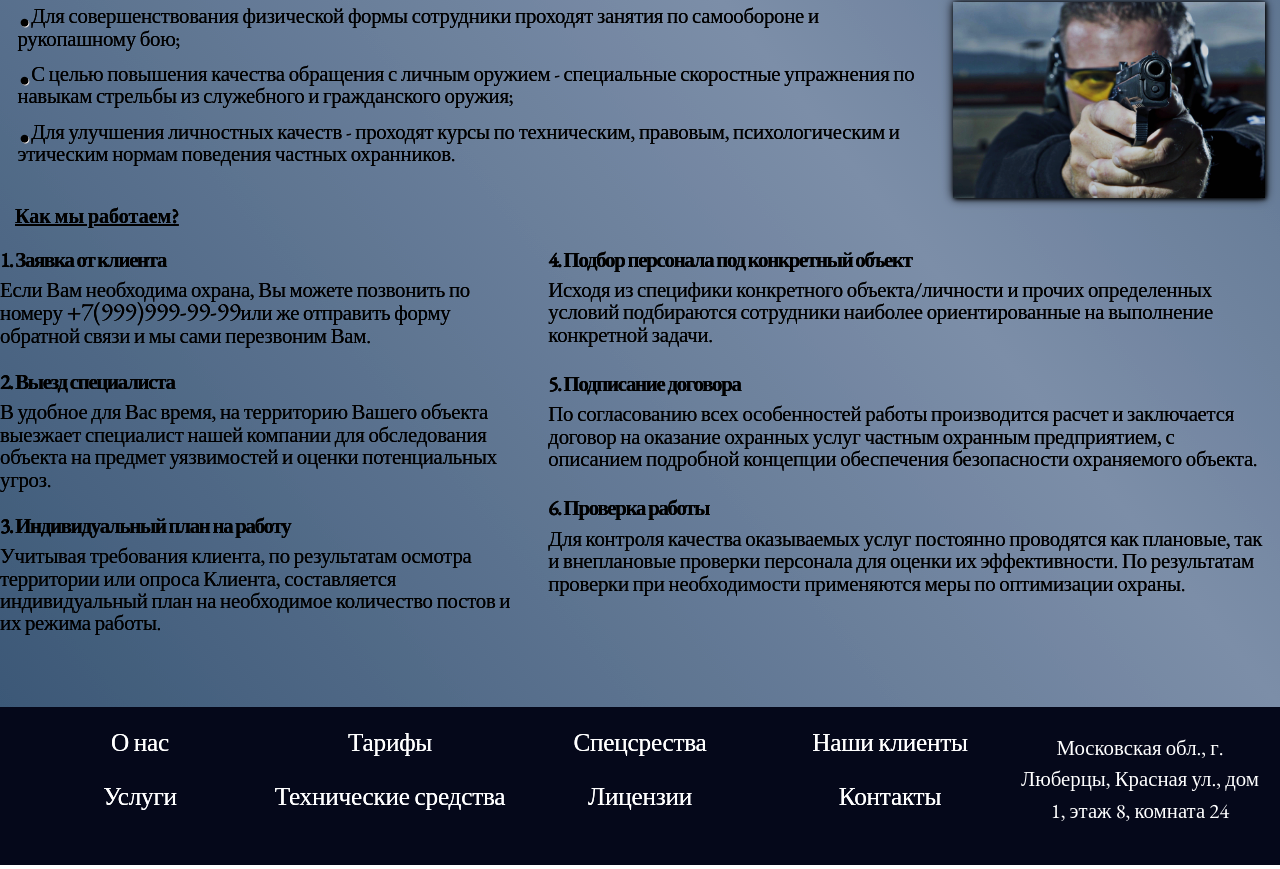
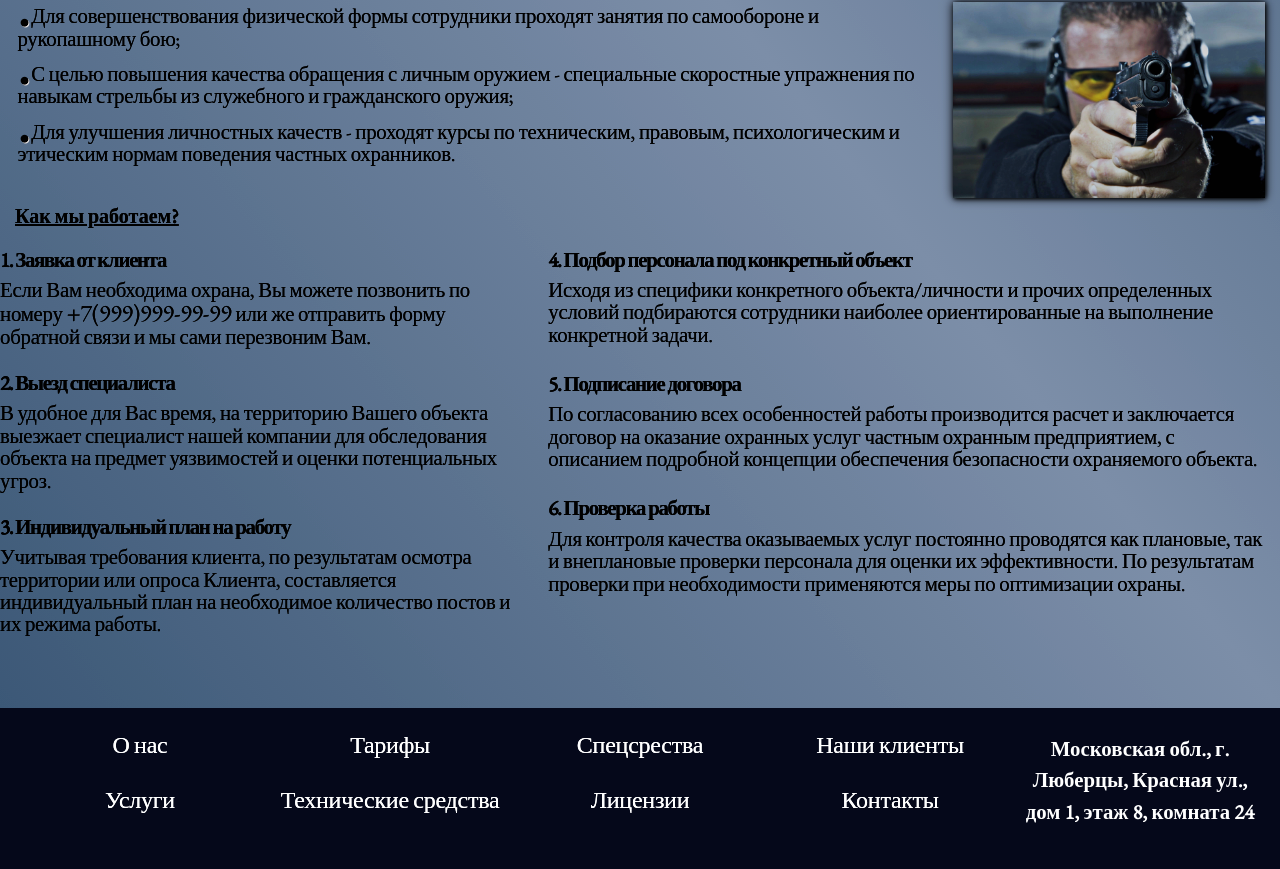
Before and after one commit to AnigalHub/Valencia, a Nuxt app: page /company in a window 1280 px wide. Shown: the part 970-1839 px from the top of the page. Built offline with nearby package versions, Linux system fonts and the light colour scheme; a web font is replaced by a local one.

Commit message:
изменены стили

```diff
--- a/components/myfooter.vue
+++ b/components/myfooter.vue
@@ -65,7 +65,7 @@
     font-size: 1.42rem;
     font-family: "EB Garamond", serif;
     background: #05081a;
-    font-weight: 500;
+    font-weight: 600;
   }
   a{
     color: white !important;
--- a/components/secondary_pages/styles.scss
+++ b/components/secondary_pages/styles.scss
@@ -19,8 +19,8 @@ $imgWidth100percent:100%;
   font-family: $font;
   font-weight: $fontWeight400 !important;
   letter-spacing: -.25px;
-  font-size: 1.58rem;
-  line-height: 1.4rem;
+  font-size: 1.5rem;
+  line-height: 1.5rem;
   filter: contrast(120%)brightness(170%);
   text-shadow: 0 0 .15px $shadeOfBlack;
   color: $shadeOfBlack;
@@ -172,8 +172,8 @@ textarea{
 }
 #shield{
   .color_white{fill: white;}
-  .color_dark_blue{fill: #154e80;}
-  .color_light_blue{fill: #3a799e;}
+  .color_dark_blue{fill: #0d3b63;}
+  .color_light_blue{fill: #30749c;}
   .outline_light{
     stroke: white;
     stroke-width: 2;
--- a/pages/company.vue
+++ b/pages/company.vue
@@ -78,9 +78,9 @@
             {skill:"Для улучшения личностных качеств - проходят курсы по техническим, правовым, психологическим и этическим нормам поведения частных охранников.",},
           ],
           StagesOfWorkPart1:[
-            {index:1,svg:'', name_stage:"Заявка от клиента", descr_stage:"Если Вам необходима охрана, Вы можете позвонить по номеру <a href=tel:" + Address.phone + " >"  + Address.phone +"</a>" + "или же отправить форму обратной связи и мы сами перезвоним Вам.",},
+            {index:1,svg:'', name_stage:"Заявка от клиента", descr_stage:"Если Вам необходима охрана, Вы можете позвонить по номеру <a href=tel:" + Address.phone + " >"  + Address.phone +"</a>" + "  или же отправить форму обратной связи и мы сами перезвоним Вам.",},
             {index:2,svg:'', name_stage:"Выезд специалиста", descr_stage:"В удобное для Вас время, на территорию Вашего объекта выезжает специалист нашей компании для обследования объекта на предмет уязвимостей и оценки потенциальных угроз.",},
-            {index:3,svg:'', name_stage:"Индивидуальный план на работу", descr_stage:"Учитывая требования клиента, по результатам осмотра территории или опроса Клиента, составляется индивидуальный план на необходимое количество постов и их режима работы. ",},
+            {index:3,svg:'', name_stage:"Индивидуальный план на работу", descr_stage:"Учитывая требования клиента, по результатам осмотра территории или опроса Клиента, составляется индивидуальный план на необходимое количество постов и их режима работы.",},
           ],
           StagesOfWorkPart2:[
             {index:4,svg:'', name_stage:"Подбор персонала под конкретный объект", descr_stage:"Исходя из специфики конкретного объекта/личности и прочих определенных условий подбираются сотрудники наиболее ориентированные на выполнение конкретной задачи.",},
```
